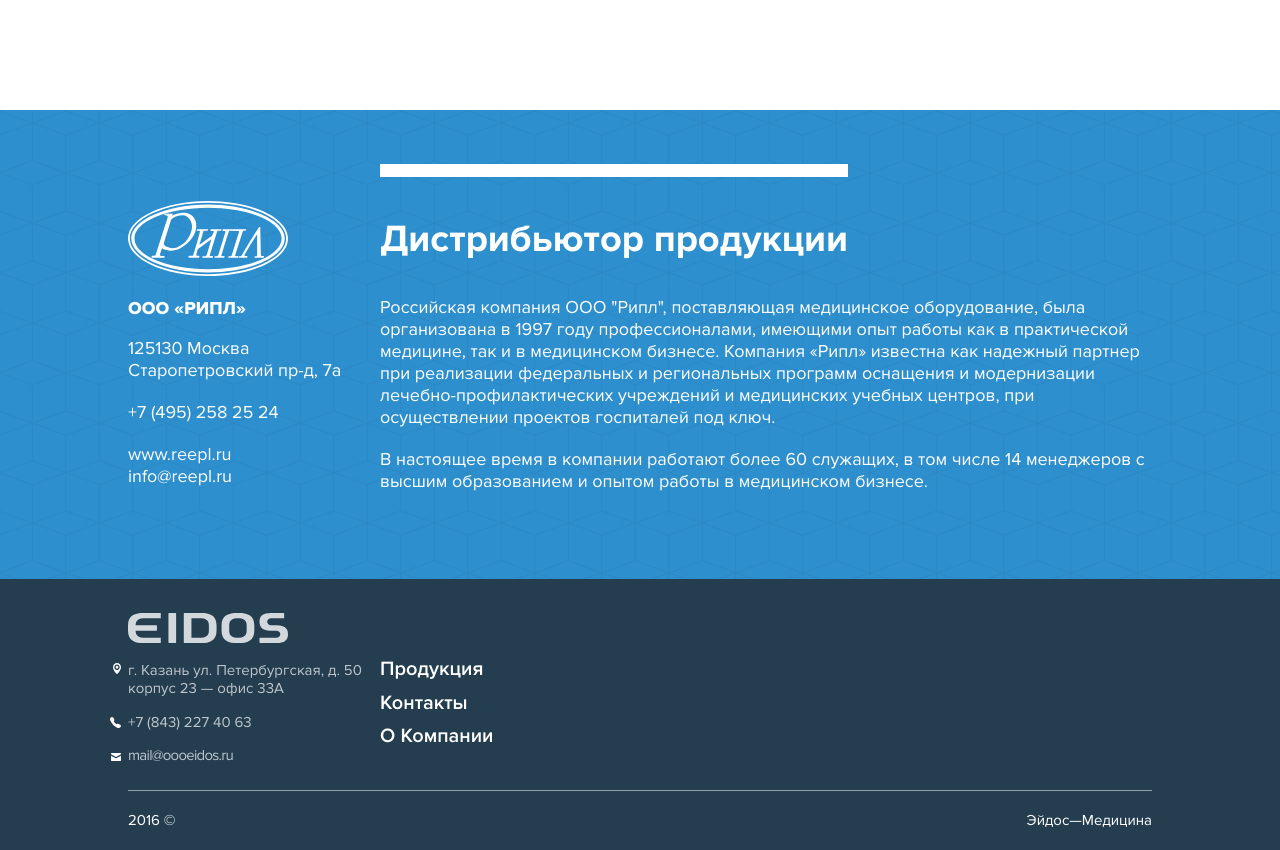
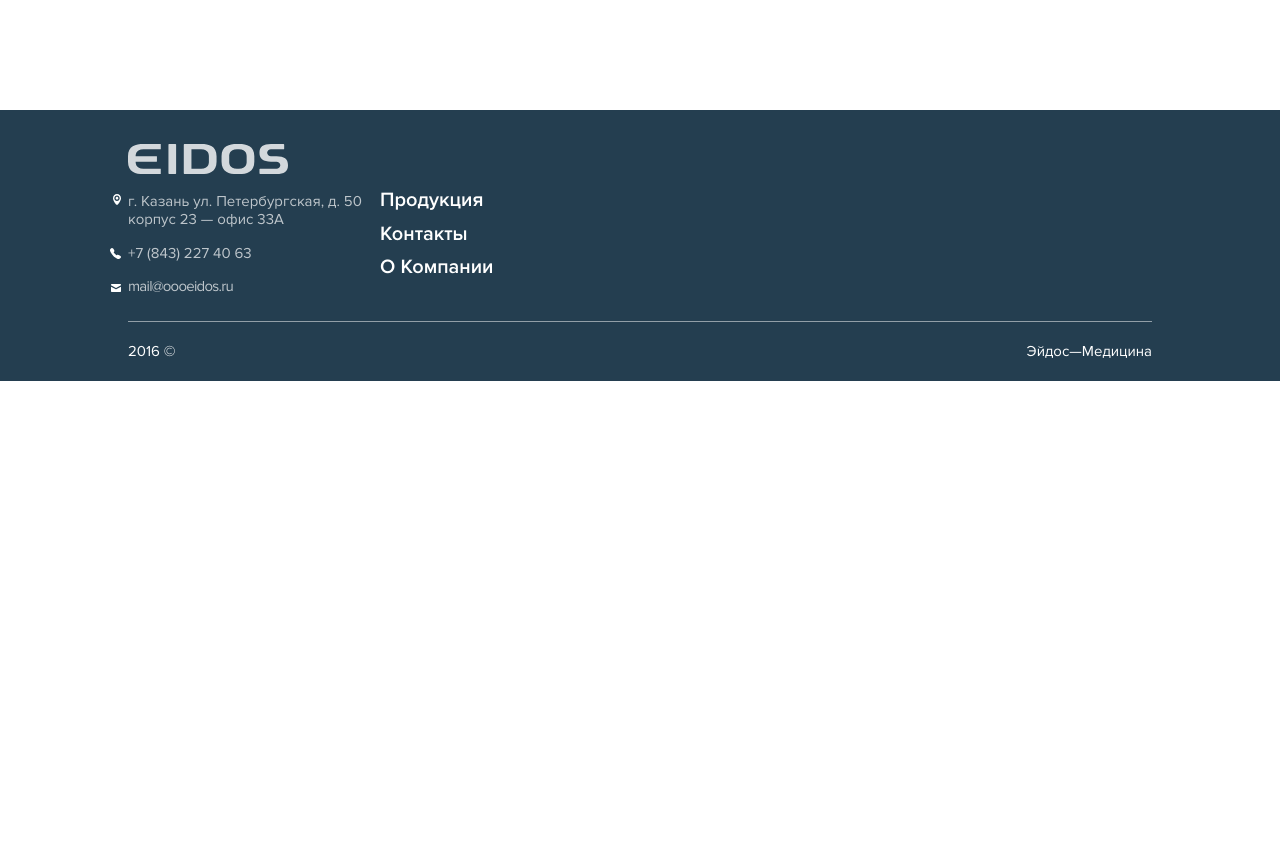
Before and after one commit to Gizzz/eidos-medicine-2, a website: page dev/product-ran.html in a window 1280 px wide. Shown: the part 3691-4541 px from the top of the page. After the commit the page ends 4072 px from the top, so only its background shows below. Drawn offline with Linux system fonts and the light colour scheme.

Commit message:
remove distrib section from ran product page

```diff
--- a/dev/product-ran.html
+++ b/dev/product-ran.html
@@ -187,40 +187,6 @@
 			</div>
 		</div>
 	</section>
-	<section class="distributor">
-		<div class="wrapper">
-			<div class="row">
-				<div class="col">
-					<div class="logo"></div>
-					<h3>
-						ООО «РИПЛ»
-					</h3>
-					<p>
-						125130 Москва <br>
-						Старопетровский пр-д, 7а
-					</p>
-					<p>
-						+7 (495) 258 25 24
-					</p>
-					<p>
-						<a href="http://www.reepl.ru">www.reepl.ru</a> <br>
-						<a href="mailto:info@reepl.ru">info@reepl.ru</a>
-					</p>
-				</div>
-				<div class="col">
-					<h1>
-						Дистрибьютор продукции
-					</h1>
-					<p>
-						Российская компания ООО "Рипл", поставляющая медицинское оборудование, была организована в 1997 году профессионалами, имеющими опыт работы как в практической медицине, так и в медицинском бизнесе. Компания «Рипл» известна как надежный партнер при реализации федеральных и региональных  программ оснащения и модернизации лечебно-профилактических учреждений и медицинских учебных центров,  при осуществлении проектов госпиталей под ключ.
-					</p>
-					<p>
-						В настоящее время в компании работают более 60 служащих, в том числе 14 менеджеров с высшим образованием и опытом работы в медицинском бизнесе.
-					</p>
-				</div>
-			</div>
-		</div>
-	</section>
 </main>
 <footer class="page">
 	<div class="wrapper">
```
